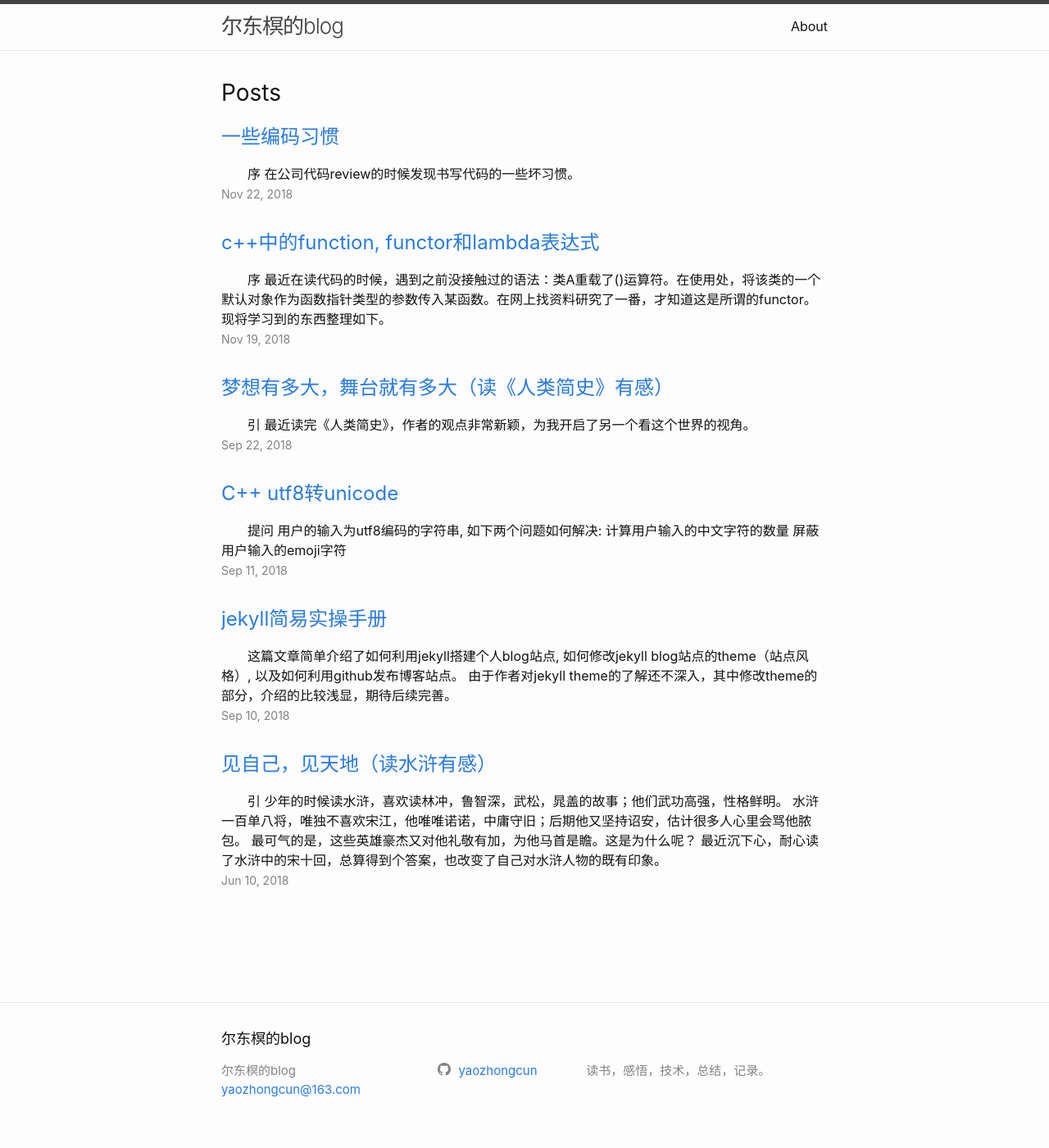
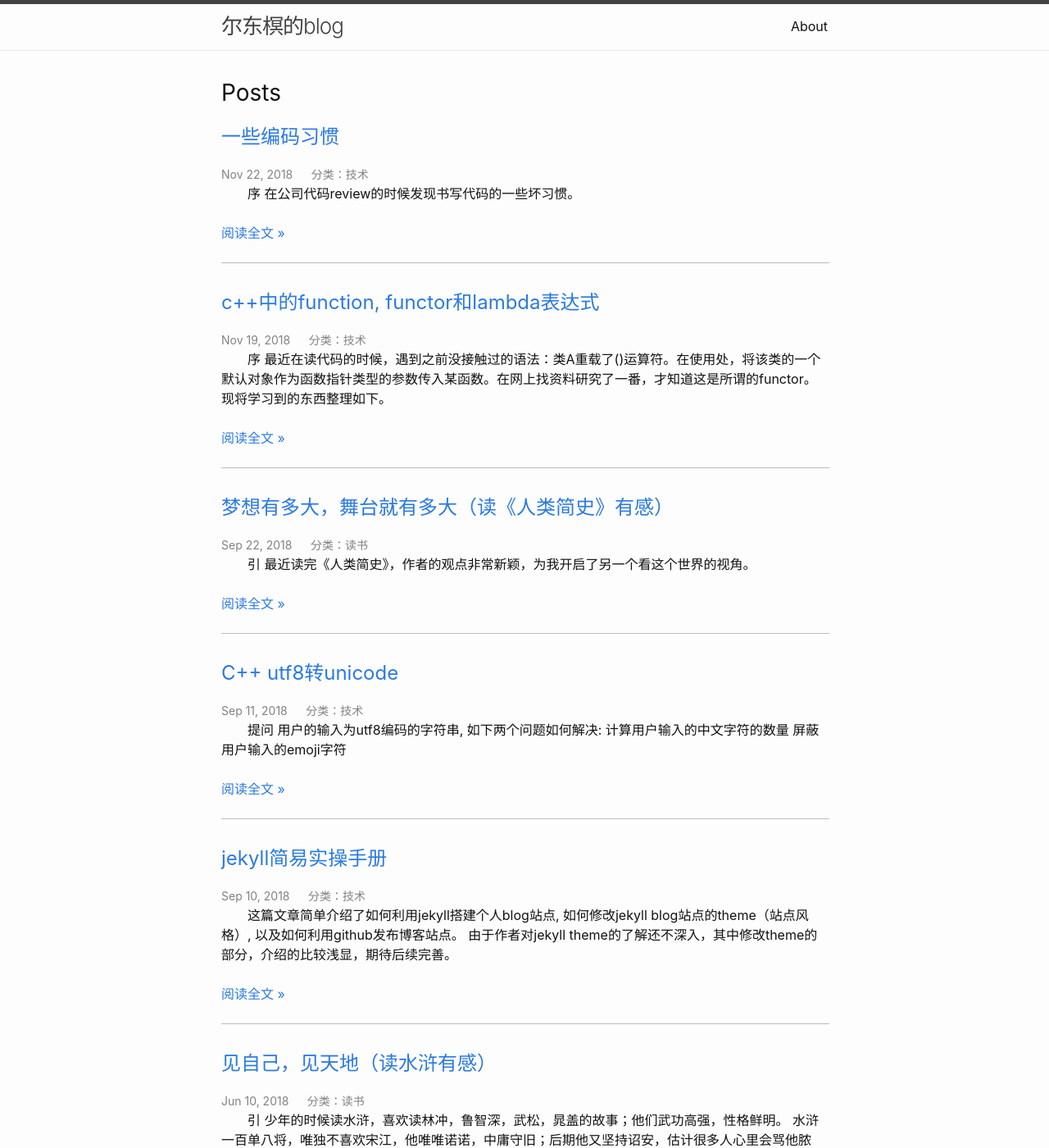
Before and after one commit to yaozhongcun/yaozhongcun.github.io, a Jekyll site: the page built from index.md, in a window 1280 px wide and 1400 px high. Shown: the whole window at 82% size. Built offline with Jekyll 4.4.1, drawn with Linux system fonts in a browser that asks for light colours.

Commit message:
modify layout

```diff
--- a/_layouts/home.html
+++ b/_layouts/home.html
@@ -20,11 +20,27 @@ layout: default
             {{ post.title | escape }}
           </a>
         </h3>
+
+        {%- assign date_format = site.minima.date_format | default: "%b %-d, %Y" -%}
+        <span class="post-meta">{{ post.date | date: date_format }}</span>
+        &nbsp;&nbsp;&nbsp;&nbsp;
+
+      		{%- for category in post.categories -%}
+                  <span class="post-meta">分类：{{ category | escape }}</span>
+      		{%- endfor -%}
+
         <section class="post-excerpt" itemprop="description">
             <p class="post-description">{{ post.excerpt | strip_html | truncatewords: 50 }}</p>
           </section>
-        {%- assign date_format = site.minima.date_format | default: "%b %-d, %Y" -%}
-        <span class="post-meta">{{ post.date | date: date_format }}</span>
+
+	   <br>
+           <a class="btn" href="{{ post.url | relative_url }}">
+              阅读全文 »
+            </a>
+	   <br>
+	   <br>
+
+        <hr width=100% size=1 color=#bbbcbc style="FILTER: alpha(opacity=100,finishopacity=0)">
 
         {%- if site.show_excerpts -%}
           {{ post.excerpt }}
```
